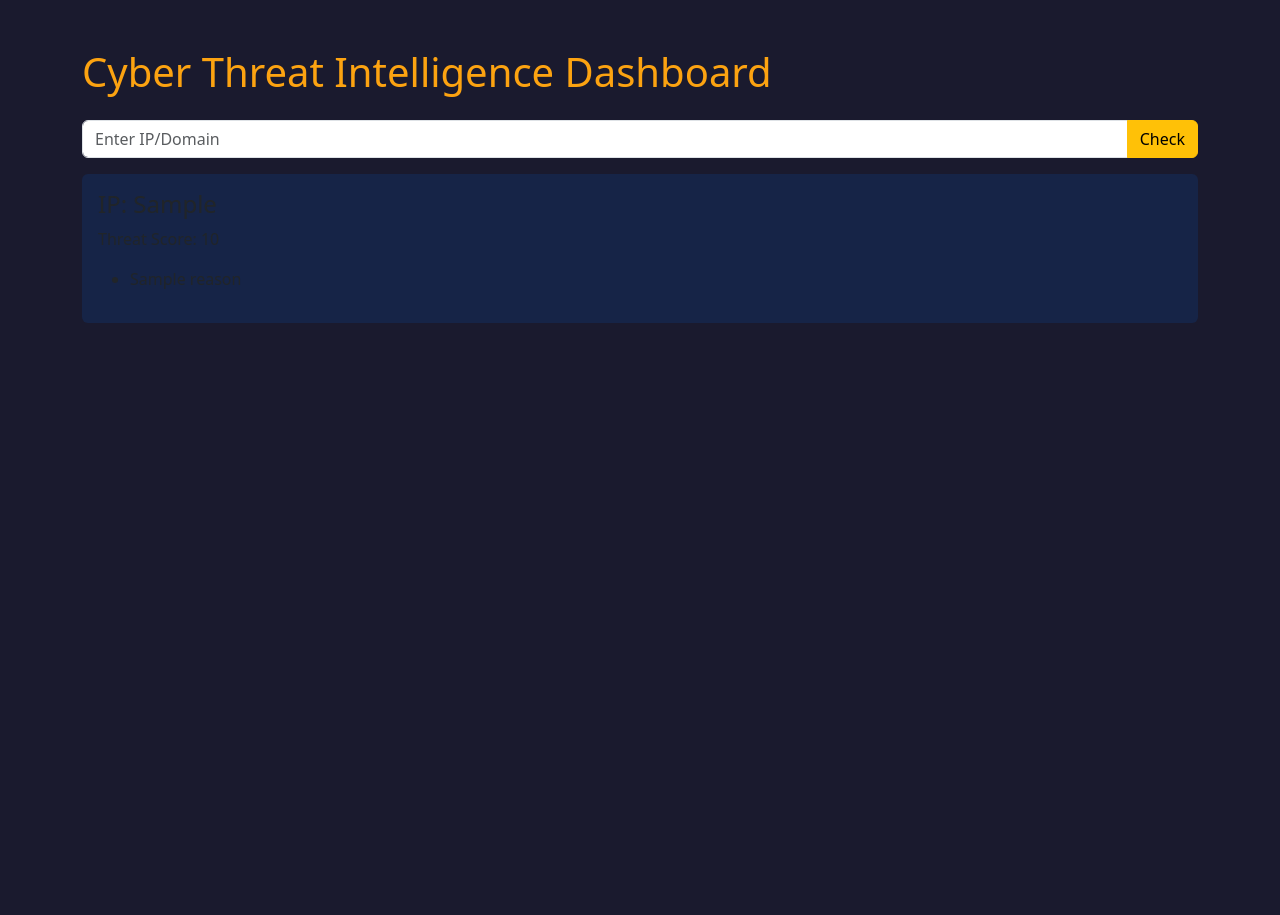
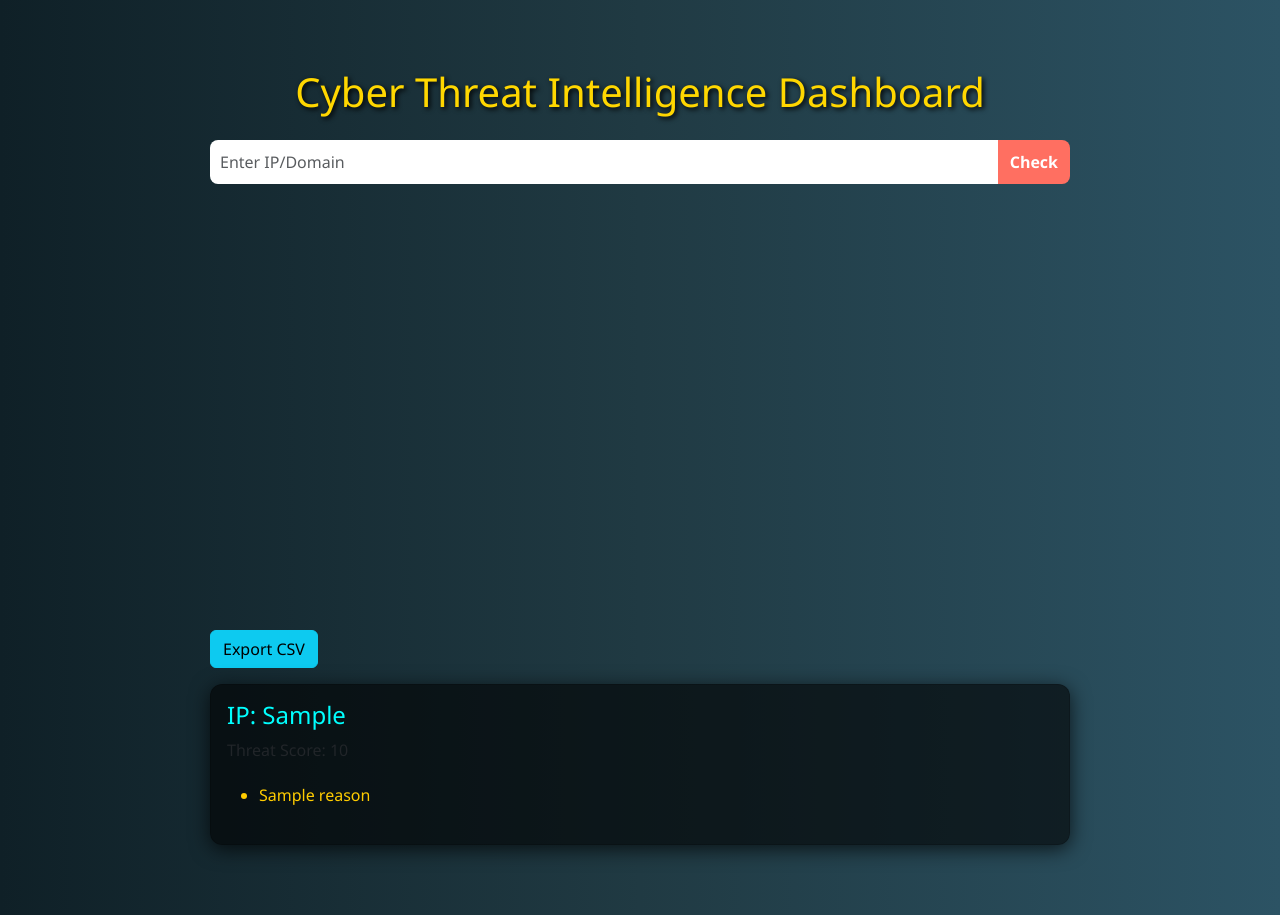
Before and after one commit to jerincheri/project2_cti_dashboard, a Flask app: template app/templates/dashboard.html in a window 1280 px wide. Before the commit the page ends 323 px from the top, so only its background shows below. Run offline with Flask 3, Linux system fonts and the light colour scheme; the template is opened without the code that fills it: most values are stand-ins (such as "Sample title", 1, 10 or a date in 2020); some libraries are stand-ins or nearby versions.

Commit message:
restart update

```diff
--- /dev/null
+++ b/app/static/css/style.css
@@ -0,0 +1,62 @@
+/* General body */
+body {
+    font-family: 'Segoe UI', Tahoma, Geneva, Verdana, sans-serif;
+    background: linear-gradient(to right, #0f2027, #203a43, #2c5364);
+    color: #f0f0f0;
+    min-height: 100vh;
+}
+
+/* Container */
+.container {
+    max-width: 900px;
+    margin: 50px auto;
+    padding: 20px;
+}
+
+/* Header */
+h1 {
+    text-align: center;
+    color: #ffd700;
+    text-shadow: 2px 2px 5px #000;
+    margin-bottom: 30px;
+}
+
+/* Form input and button */
+.input-group input {
+    border-radius: 8px 0 0 8px;
+    border: none;
+    padding: 10px;
+    font-size: 16px;
+}
+
+.input-group button {
+    border-radius: 0 8px 8px 0;
+    border: none;
+    background-color: #ff6f61;
+    color: #fff;
+    font-weight: bold;
+    transition: 0.3s;
+}
+
+.input-group button:hover {
+    background-color: #ff3b2e;
+    cursor: pointer;
+}
+
+/* Result card */
+.card {
+    background-color: rgba(0, 0, 0, 0.6);
+    border-radius: 12px;
+    padding: 20px;
+    margin-top: 20px;
+    box-shadow: 0 4px 20px rgba(0, 0, 0, 0.7);
+}
+
+.card h4 {
+    color: #00ffff;
+}
+
+.card ul li {
+    margin: 5px 0;
+    color: #ffcc00;
+}
--- a/app/templates/dashboard.html
+++ b/app/templates/dashboard.html
@@ -4,12 +4,7 @@
 <meta charset="UTF-8">
 <title>CTI Dashboard</title>
 <link href="https://cdn.jsdelivr.net/npm/bootstrap@5.3.0/dist/css/bootstrap.min.css" rel="stylesheet">
-<style>
-body { background-color: #1a1a2e; color: #eaeaea; }
-.card { background-color: #162447; border: none; }
-input, button { border-radius: 5px; }
-h1 { color: #fca311; }
-</style>
+<link rel="stylesheet" href="{{ url_for('static', filename='css/style.css') }}">
 </head>
 <body>
 <div class="container mt-5">
@@ -20,6 +15,39 @@ h1 { color: #fca311; }
       <button class="btn btn-warning" type="submit">Check</button>
     </div>
   </form>
+
+{% if history %}
+<div id="chart" style="height:400px; margin-top: 30px;"></div>
+<button id="exportBtn" class="btn btn-info mt-3">Export CSV</button>
+
+<script src="https://cdn.plot.ly/plotly-latest.min.js"></script>
+<script>
+// Prepare data
+var data = [{
+    x: {{ history|map(attribute='ip')|list }},
+    y: {{ history|map(attribute='score')|list }},
+    type: 'bar',
+    marker: {color: '#ff6f61'}
+}];
+
+// Render chart
+Plotly.newPlot('chart', data);
+
+// CSV export
+document.getElementById("exportBtn").onclick = function() {
+    var csv = 'IP,Score\n';
+    {% for h in history %}
+    csv += '{{h.ip}},{{h.score}}\n';
+    {% endfor %}
+    var blob = new Blob([csv], { type: 'text/csv' });
+    var url = URL.createObjectURL(blob);
+    var a = document.createElement('a');
+    a.href = url;
+    a.download = 'cti_scan_history.csv';
+    a.click();
+};
+</script>
+{% endif %}
 
   {% if result %}
   <div class="card p-3 mt-3">
```
Also changed, not shown: cti/async_queries.py (added, +21 -0 lines), cti/processor.py (+9 -1 lines).
